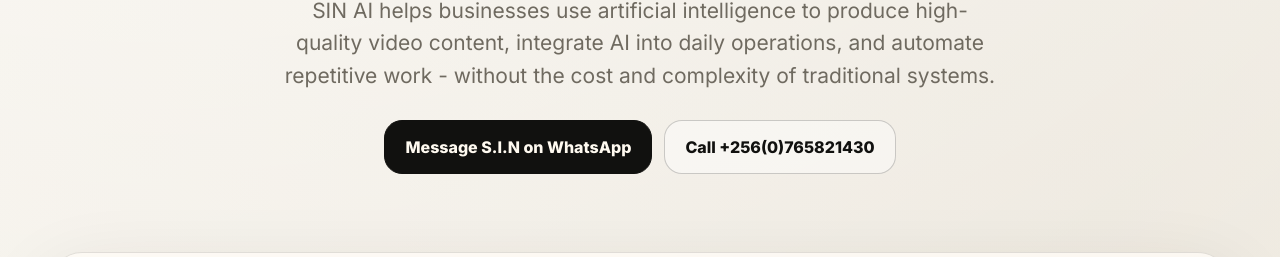
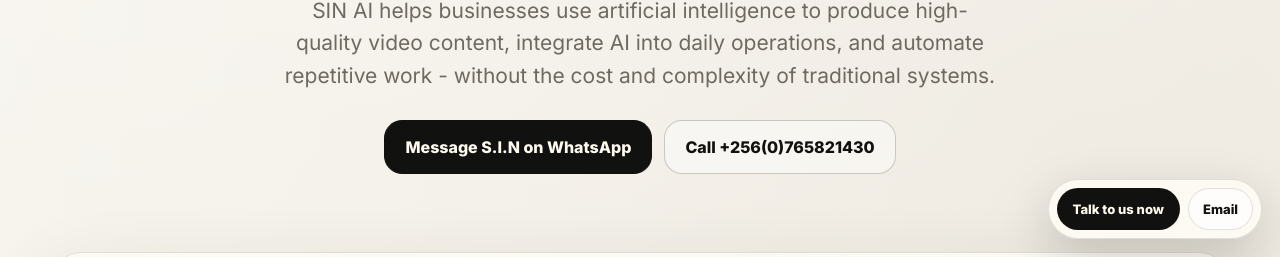
Before and after one commit to zephwambisha-dot/sinai, a plain HTML site: page index.html in a window 1280 px wide. Shown: the part 543-800 px from the top of the page. Drawn offline with Linux system fonts and the light colour scheme.

Commit message:
Add floating contact CTA

```diff
--- a/index.html
+++ b/index.html
@@ -339,5 +339,9 @@
       </section>
     </main>
   </div>
+  <div class="floating-contact" aria-label="Quick contact options">
+    <a class="floating-main" href="https://wa.me/256765821430?text=Hello%20SIN%20AI%2C%20I%20want%20to%20talk%20to%20you%20about%20a%20project." target="_blank" rel="noreferrer">Talk to us now</a>
+    <a class="floating-icon" href="mailto:sinombeha@gmail.com" aria-label="Email SIN AI">Email</a>
+  </div>
 </body>
 </html>
--- a/sales-bot/styles.css
+++ b/sales-bot/styles.css
@@ -917,3 +917,51 @@
     height: 380px;
   }
 }
+
+.floating-contact {
+  position: fixed;
+  right: 18px;
+  bottom: 18px;
+  z-index: 60;
+  display: flex;
+  align-items: center;
+  gap: 8px;
+  padding: 8px;
+  border: 1px solid rgba(255,255,255,.16);
+  border-radius: 999px;
+  background: rgba(12, 16, 24, 0.86);
+  box-shadow: 0 18px 50px rgba(0,0,0,.32);
+  backdrop-filter: blur(18px);
+}
+.floating-contact a {
+  display: inline-flex;
+  align-items: center;
+  justify-content: center;
+  min-height: 42px;
+  border-radius: 999px;
+  font-size: 13px;
+  font-weight: 800;
+  text-decoration: none;
+}
+.floating-main {
+  padding: 0 16px;
+  color: #081018;
+  background: #f8d75c;
+}
+.floating-icon {
+  padding: 0 14px;
+  color: #f5f7fb;
+  background: rgba(255,255,255,.08);
+  border: 1px solid rgba(255,255,255,.16);
+}
+
+@media (max-width: 560px) {
+  .floating-contact {
+    right: 11px;
+    bottom: 11px;
+    max-width: calc(100% - 22px);
+  }
+  .floating-contact a { min-height: 40px; }
+  .floating-main { padding: 0 13px; }
+  .floating-icon { padding: 0 12px; }
+}
--- a/styles.css
+++ b/styles.css
@@ -520,6 +520,43 @@
 }
 .contact-section p { max-width: 640px; margin-left: auto; margin-right: auto; }
 
+.floating-contact {
+  position: fixed;
+  right: 18px;
+  bottom: 18px;
+  z-index: 30;
+  display: flex;
+  align-items: center;
+  gap: 8px;
+  padding: 8px;
+  border: 1px solid var(--line);
+  border-radius: 999px;
+  background: rgba(255, 252, 246, 0.86);
+  box-shadow: 0 18px 50px rgba(17,17,15,.18);
+  backdrop-filter: blur(18px);
+}
+.floating-contact a {
+  display: inline-flex;
+  align-items: center;
+  justify-content: center;
+  min-height: 42px;
+  border-radius: 999px;
+  font-size: 13px;
+  font-weight: 800;
+  text-decoration: none;
+}
+.floating-main {
+  padding: 0 16px;
+  color: #fffaf0;
+  background: var(--ink);
+}
+.floating-icon {
+  padding: 0 14px;
+  color: var(--ink);
+  background: rgba(255,255,255,.58);
+  border: 1px solid var(--line);
+}
+
 @media (max-width: 880px) {
   .nav { display: none; }
   .about-section, .service-grid, .split-section, .benefit-list, .process-grid, .case-study, .portfolio-grid, .testimonial-grid, .faq-grid { grid-template-columns: 1fr; }
@@ -538,4 +575,12 @@
   .button { width: 100%; }
   .package-grid { grid-template-columns: 1fr; }
   .section-heading { flex-direction: column; }
+  .floating-contact {
+    right: 11px;
+    bottom: 11px;
+    max-width: calc(100% - 22px);
+  }
+  .floating-contact a { min-height: 40px; }
+  .floating-main { padding: 0 13px; }
+  .floating-icon { padding: 0 12px; }
 }
```
Also changed, not shown: sales-bot/index.html (+4 -0 lines).
